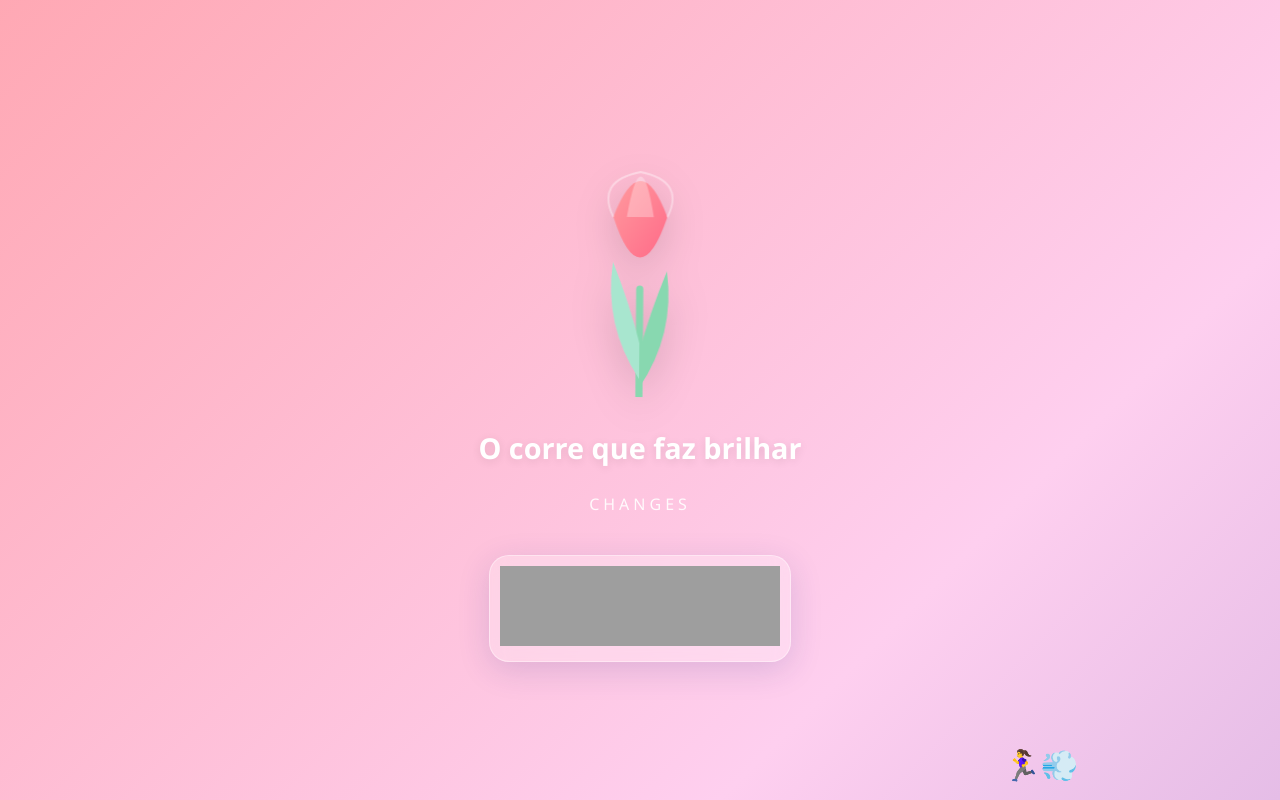
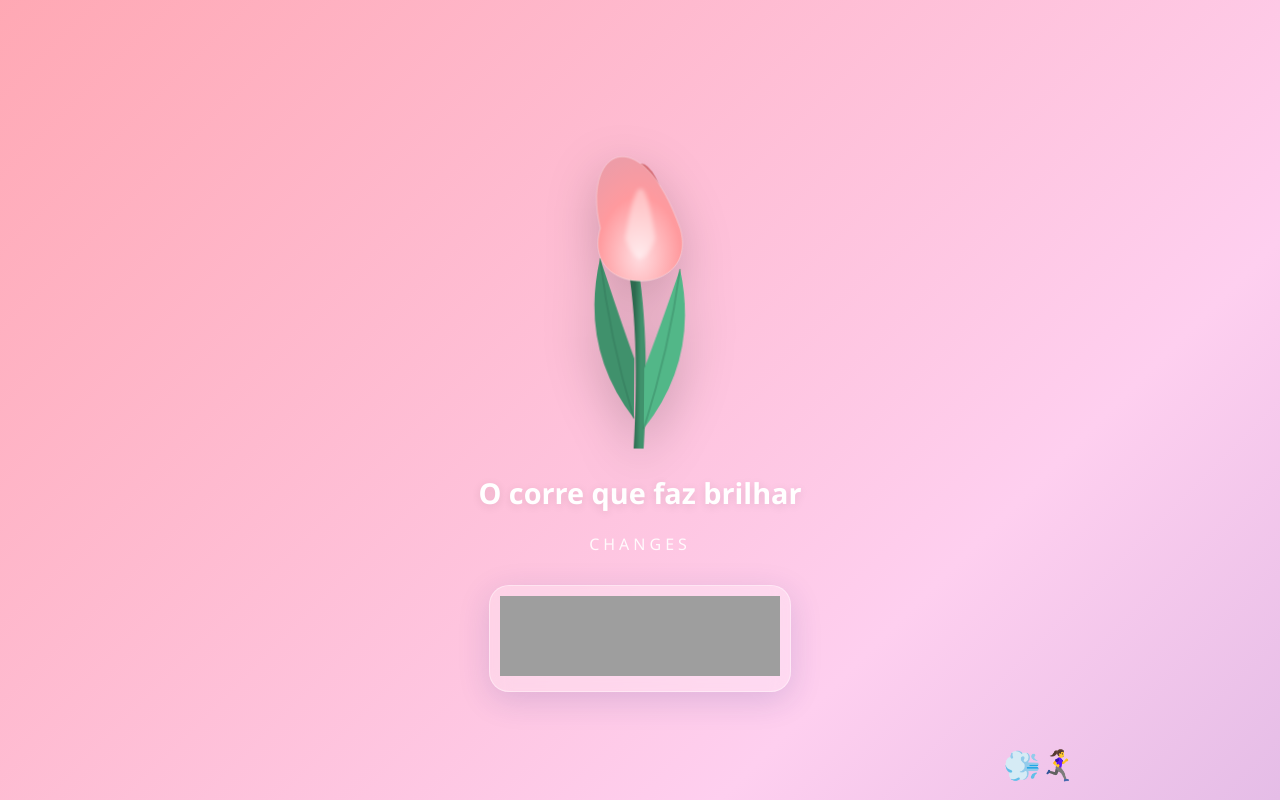
Before and after one commit to RenatoVoid/changes-pixel, a plain HTML site: page Index.html in a window 1280 px wide. Both pictures are taken after a click on the button "ABRIR 🌷". Drawn offline with Linux system fonts and the light colour scheme; grey boxes are pictures that could not be loaded.

Commit message:
Update Index.html

```diff
--- a/Index.html
+++ b/Index.html
@@ -38,26 +38,37 @@
             height: 100vh; opacity: 0; transform: translateY(30px);
             transition: all 1s ease-out; pointer-events: none;
         }
+
+        /* TULIPA ULTRA-REALISTA */
         .tulip-svg {
-            width: 180px; height: auto; filter: drop-shadow(0 10px 20px rgba(0,0,0,0.15));
-            animation: float 6s ease-in-out infinite;
+            width: 200px; /* Um pouco maior para mostrar os detalhes */
+            height: auto;
+            filter: drop-shadow(0 15px 25px rgba(0,0,0,0.2));
+            animation: float 5s ease-in-out infinite;
         }
         @keyframes float {
-            0%, 100% { transform: translateY(0) rotate(-1deg); }
-            50% { transform: translateY(-15px) rotate(1deg); }
+            0%, 100% { transform: translateY(0) rotate(-0.5deg); }
+            50% { transform: translateY(-10px) rotate(0.5deg); }
         }
+
         h1 {
             color: #fff; text-shadow: 0 2px 10px rgba(0,0,0,0.1); font-size: 1.8rem;
-            margin: 20px 0 10px 0; font-weight: 600; text-align: center;
+            margin: 15px 0 5px 0; font-weight: 600; text-align: center;
         }
-        p { color: #fff; opacity: 0.9; font-size: 1rem; margin-bottom: 40px; letter-spacing: 4px; text-transform: uppercase; }
+        p { color: #fff; opacity: 0.9; font-size: 1rem; margin-bottom: 30px; letter-spacing: 4px; text-transform: uppercase; }
         .player-container {
             background: rgba(255, 255, 255, 0.25); backdrop-filter: blur(10px);
             padding: 10px; border-radius: 20px; border: 1px solid rgba(255, 255, 255, 0.4);
             box-shadow: 0 8px 32px 0 rgba(31, 38, 135, 0.15);
         }
         .runner-track { position: fixed; bottom: 0; width: 100%; height: 60px; pointer-events: none; }
-        .runner { font-size: 30px; position: absolute; bottom: 15px; left: -50px; animation: run 10s linear infinite; }
+
+        /* CORREDORA ESPELHADA */
+        .runner {
+            font-size: 30px; position: absolute; bottom: 15px; left: -50px;
+            animation: run 10s linear infinite;
+            transform: scaleX(-1); /* O segredo que vira ela pra frente */
+        }
         @keyframes run { from { left: -50px; } to { left: 100%; } }
     </style>
 </head>
@@ -67,20 +78,32 @@
     </div>
 
     <div class="main-content" id="main">
-        <svg class="tulip-svg" viewBox="0 0 200 300" xmlns="http://www.w3.org/2000/svg">
+        <svg class="tulip-svg" viewBox="0 0 200 350" xmlns="http://www.w3.org/2000/svg">
             <defs>
-                <linearGradient id="petalGradient" x1="0%" y1="0%" x2="100%" y2="100%">
-                    <stop offset="0%" style="stop-color:#ff9a9e;stop-opacity:1" />
-                    <stop offset="100%" style="stop-color:#ff6a88;stop-opacity:1" />
+                <radialGradient id="bulbGrad" cx="50%" cy="80%" r="80%">
+                    <stop offset="0%" style="stop-color:#ffdde1;stop-opacity:1" />
+                    <stop offset="60%" style="stop-color:#ff9a9e;stop-opacity:1" />
+                    <stop offset="100%" style="stop-color:#ee9ca7;stop-opacity:1" />
+                </radialGradient>
+                <linearGradient id="stemGrad" x1="0%" y1="0%" x2="100%" y2="0%">
+                    <stop offset="0%" style="stop-color:#2d6a4f;stop-opacity:1" />
+                    <stop offset="100%" style="stop-color:#40916c;stop-opacity:1" />
                 </linearGradient>
             </defs>
-            <path d="M100,300 Q100,200 100,180" stroke="#88d8b0" stroke-width="8" fill="none" stroke-linecap="round"/>
-            <path d="M100,280 Q60,220 70,150 Q90,200 100,240" fill="#a8e6cf"/>
-            <path d="M100,290 Q140,230 130,160 Q110,210 100,250" fill="#88d8b0"/>
-            <path d="M70,100 Q100,20 130,100 Q100,190 70,100" fill="url(#petalGradient)"/>
-            <path d="M85,100 Q100,10 115,100" fill="rgba(255,255,255,0.3)"/>
-            <path d="M70,100 Q50,60 100,50 Q150,60 130,100" fill="none" stroke="rgba(255,255,255,0.4)" stroke-width="2"/>
+
+            <path d="M100,350 Q105,250 95,180" stroke="url(#stemGrad)" stroke-width="10" fill="none" stroke-linecap="round"/>
+
+            <path d="M95,320 Q40,250 60,160 Q80,220 95,260" fill="#40916c"/>
+            <path d="M95,320 Q70,240 60,160" stroke="#2d6a4f" stroke-width="2" fill="none" opacity="0.3"/> <path d="M105,330 Q160,260 140,170 Q120,230 105,270" fill="#52b788"/>
+            <path d="M105,330 Q130,250 140,170" stroke="#2d6a4f" stroke-width="2" fill="none" opacity="0.3"/> <path d="M70,120 Q100,10 130,120 Q100,220 70,120" fill="#d66d75"/>
+
+            <path d="M60,130 C40,50 100,20 140,130 C160,200 40,200 60,130" fill="url(#bulbGrad)"/>
+
+            <path d="M85,140 Q100,40 115,140 Q100,180 85,140" fill="rgba(255,255,255,0.4)" filter="blur(2px)"/>
+
+            <path d="M60,130 C40,50 100,20 140,130 C160,200 40,200 60,130" fill="none" stroke="rgba(255,255,255,0.3)" stroke-width="1"/>
         </svg>
+
         <h1>O corre que faz brilhar</h1>
         <p>Changes</p>
         <div class="player-container">
@@ -97,45 +120,13 @@
 
             function ativarSite(e) {
                 if (e) e.preventDefault();
-                intro.style.opacity = '0';
-                intro.style.pointerEvents = 'none';
-                main.style.opacity = '1';
-                main.style.transform = 'translateY(0)';
-                main.style.pointerEvents = 'all';
+                intro.style.opacity = '0'; intro.style.pointerEvents = 'none';
+                main.style.opacity = '1'; main.style.transform = 'translateY(0)'; main.style.pointerEvents = 'all';
                 setTimeout(function() { intro.style.display = 'none'; }, 800);
             }
-            // O segredo do toque no celular está aqui
             btn.addEventListener('touchstart', ativarSite, {passive: false});
             btn.addEventListener('click', ativarSite);
         });
     </script>
 </body>
 </html>
-.</h1>
-        <p>Changes</p>
-        <div class="glass-player">
-            <iframe width="300" height="80"
-                src="https://www.youtube.com/embed/8E5k3yB9dM8?controls=1&modestbranding=1&rel=0"
-                title="YouTube video player"
-                frameborder="0"
-                allow="accelerometer; autoplay; clipboard-write; encrypted-media; gyroscope; picture-in-picture"
-                allowfullscreen>
-            </iframe>
-        </div>
-    </div>
-    <div class="runner-container">
-        <div class="runner">🏃‍♀️💨</div>
-    </div>
-    <script>
-        function iniciarExperiencia() {
-            var intro = document.getElementById('intro-screen');
-            var main = document.getElementById('main');
-            intro.style.opacity = '0';
-            setTimeout(function(){
-                intro.style.display = 'none';
-                main.style.opacity = '1';
-            }, 1000);
-        }
-    </script>
-</body>
-</html>
```
